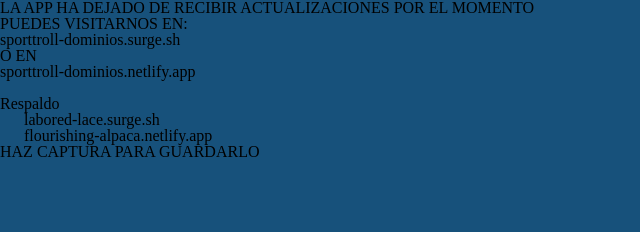
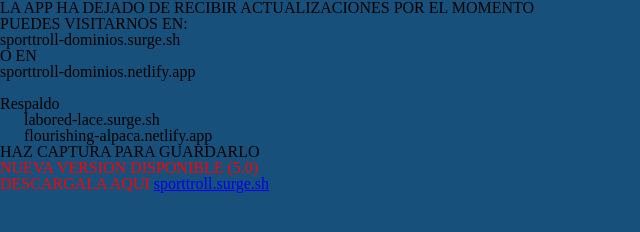
Before and after one commit to SportTroll/SportTroll, a plain HTML site: page Versiones/4.4/index.html in a window 1280 px wide. Shown: the whole page, without its empty margins (0-640 px from the left). Drawn offline with Linux system fonts and the light colour scheme; files that its build step writes are made by us from their sources.

Commit message:
Update index.html

```diff
--- a/Versiones/4.4/index.html
+++ b/Versiones/4.4/index.html
@@ -18,5 +18,8 @@
       flourishing-alpaca.netlify.app</pre>
 
     <h1>HAZ CAPTURA PARA GUARDARLO</h1>
+
+    <h1 style="color:red;">NUEVA VERSION DISPONIBLE (5.0)</h1>
+    <h1 style="color:red;">DESCARGALA AQUI <a href="sporttroll.surge.sh">sporttroll.surge.sh</a></h1>
   </body>
 </html>
```
